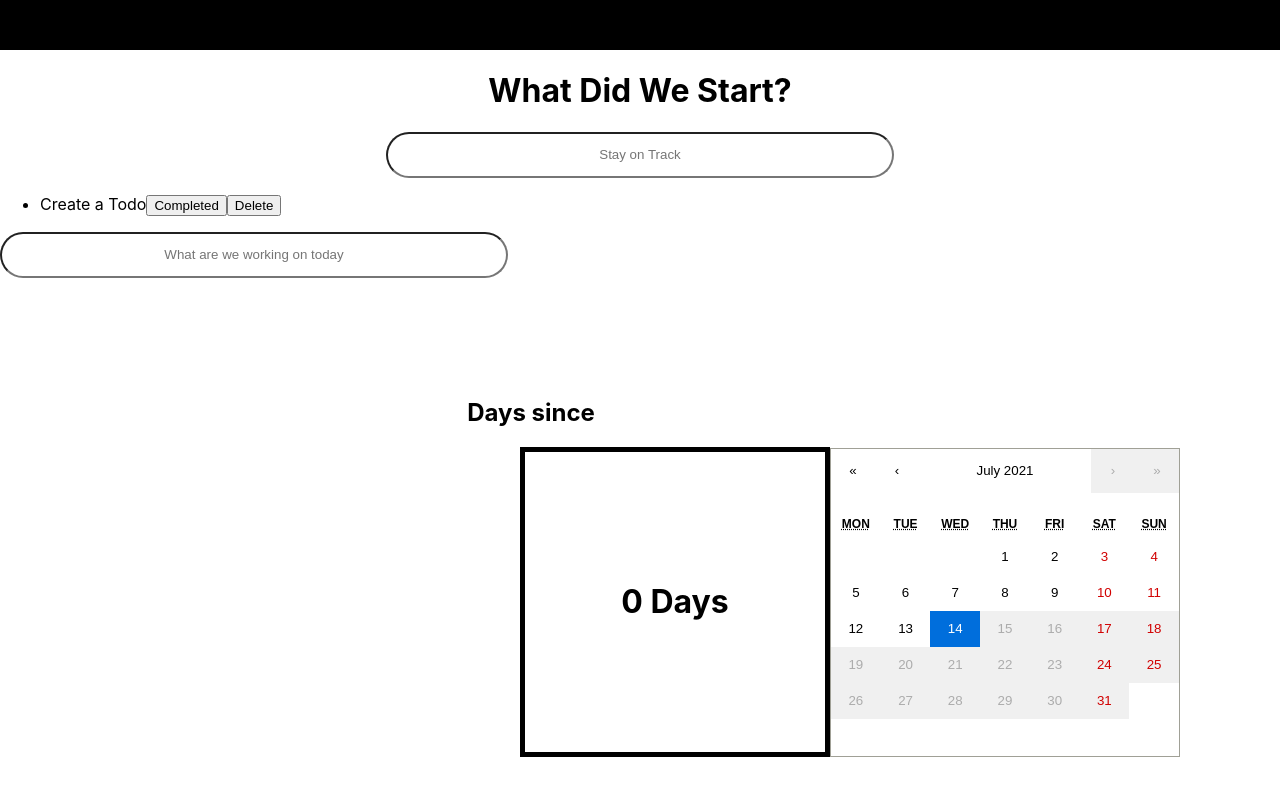
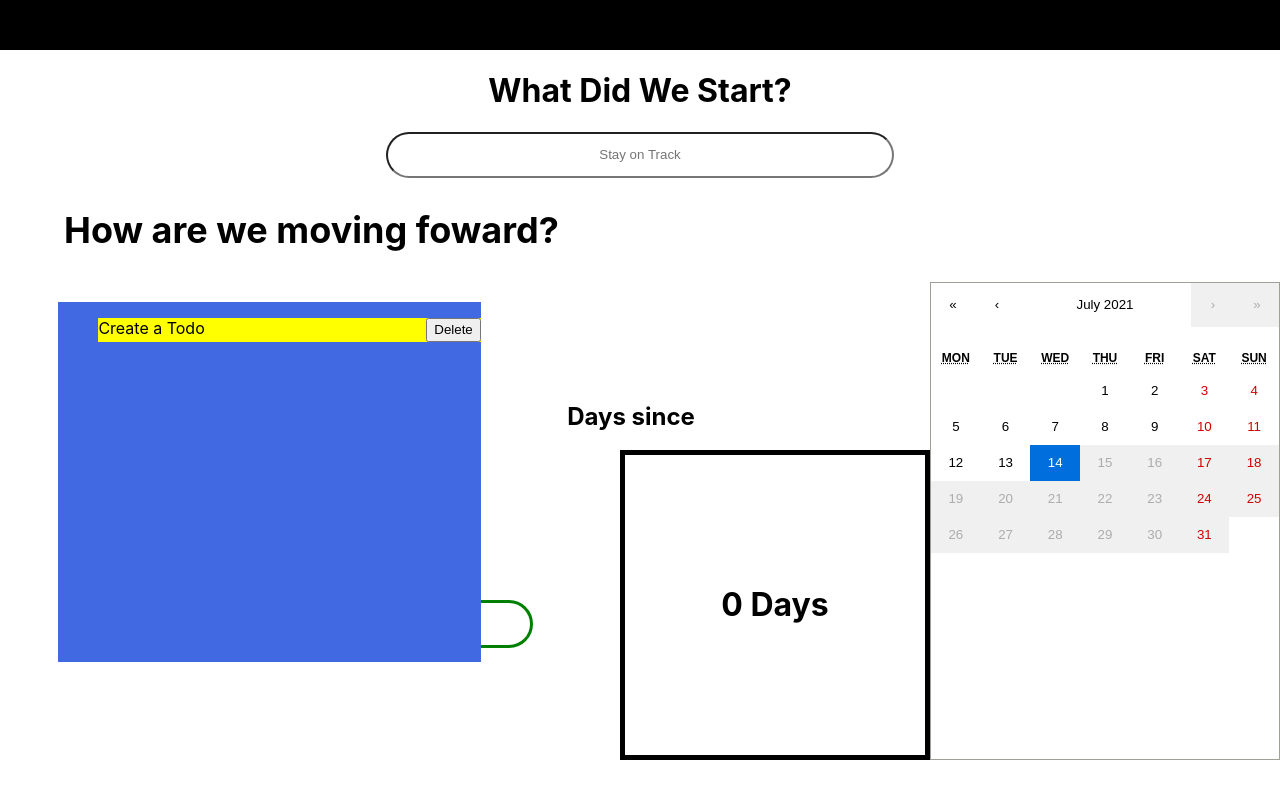
Before and after one commit to broph123/cal-since, a React (Create React App) app in the folder calendar/: page / in a window 1280 px wide. Built offline with nearby package versions, Linux system fonts and the light colour scheme.

Commit message:
Styled the TODO still a WIP

```diff
--- a/calendar/src/App.css
+++ b/calendar/src/App.css
@@ -9,7 +9,7 @@
     background: black;
     padding-bottom: 50px;
   }
-  input{
+  .starting input{
     width: 500px;
     height: 5vh;
     border-radius: 30px;
@@ -19,24 +19,58 @@
   }
 
 
-  .calendar-content{
-    display: flex;
-    /* width: 50%; */
-    float: right;
-  }
 
-  .column{
-    flex: 50%;
-  }
+/* TO DO COLUMN */
 
-.react-cal{
-  width: 60%;
-  /* border: 12px solid black;
-  padding: 10px; */
-  margin-top: 170px;
-  margin-right: 100px;
+.moving-forward{
+  font-size: 1.5rem;
+  padding-left: 5%;
+}
+
+.to-do-container{
+
+  height: 50%;
+  width: 30%;
+  margin: 20px;
+  position: absolute;
+  padding-left: 3%;
+
+
+}
+
+.to-do-list{
+  position: absolute;
+  /* background-color: blue; */
+  width: 100%;
+  height: 90%;
+  background-color: royalblue;
+
+}
+
+.tasks{
+  width: 100%;
   display: flex;
-  justify-content: center;
+  justify-content: space-between;
+  background-color: yellow;
+  height: 3vh;
+  font-size: 1rem;
+}
+
+
+.to-do-input{
+  /* border: 3px solid green; */
+  padding-top: 298px;
+
+
+
+}
+.to-do-input input{
+  width: 465px;
+  height: 5vh;
+  font-size: 1.5rem;
+  border-radius: 30px;
+  border: 3px solid green;
+
 
 }
 
@@ -46,7 +80,14 @@
 
 
 
+
   /* SINCE CAL COLUMN */
+
+  .calendar-container{
+    display: flex;
+    /* width: 50%; */
+    float: right;
+  }
 
   .day-since{
     display: flex;
--- a/calendar/src/App.js
+++ b/calendar/src/App.js
@@ -66,16 +66,19 @@ const onInputChange = (e) => {
         <input type="text" placeholder="Stay on Track" value={inputValue} onChange={onInputChange}></input>
        </form>
      </div>
-     <ToDo/>
 
-     <div className="calendar-content">
-       <div className="column">
+     <div className="moving-forward">
+       <h2>How are we moving foward?</h2>
+     </div>
+
+     <div className="to-do-container">
+       <ToDo/>
+     </div>
+
+
+      <div className="calendar-container">
          <SinceCal dayConvert={dateCounter} title={since}/>
-       </div>
-        <div className="react-cal">
-          <Calendar onChange={onChange}value={date} showNeighboringMonth={false} maxDate={new Date()}/>
-        </div>
-
+         <Calendar onChange={onChange}value={date} showNeighboringMonth={false} maxDate={new Date()}/>
 
      </div>
 
--- a/calendar/src/components/toDo.js
+++ b/calendar/src/components/toDo.js
@@ -40,25 +40,26 @@ function ToDo() {
 
 
     return (
-        <div>
+        <>
+        <div className="to-do-list">
            <ul>{itemList.map(item =>
-           <li key={item.id}>{item.task}
-           <button>Completed</button>
+           <p className="tasks" key={item.id}>{item.task}
            <button onClick={(e)=>deleteItem(e,item.id)}>Delete</button>
+           </p>)}
+           </ul>
+        </div>
 
-
-           </li>)}
-           </ul>
+        <div className="to-do-input">
+        <form onSubmit={(e)=>addItem(e)}>
+        <input type="text" placeholder="What are we working on today" value={item} onChange={handleChange} />
+        </form>
+        </div>
 
 
 
-            <form onSubmit={addItem}>
-            <input type="text" placeholder="What are we working on today" value={item} onChange={handleChange} />
-            </form>
 
 
-
-        </div>
+        </>
     )
 }
 
--- a/calendar/src/index.css
+++ b/calendar/src/index.css
@@ -5,6 +5,7 @@ body {
     sans-serif;
   -webkit-font-smoothing: antialiased;
   -moz-osx-font-smoothing: grayscale;
+  min-height: 100vh;
 }
 
 code {
```
